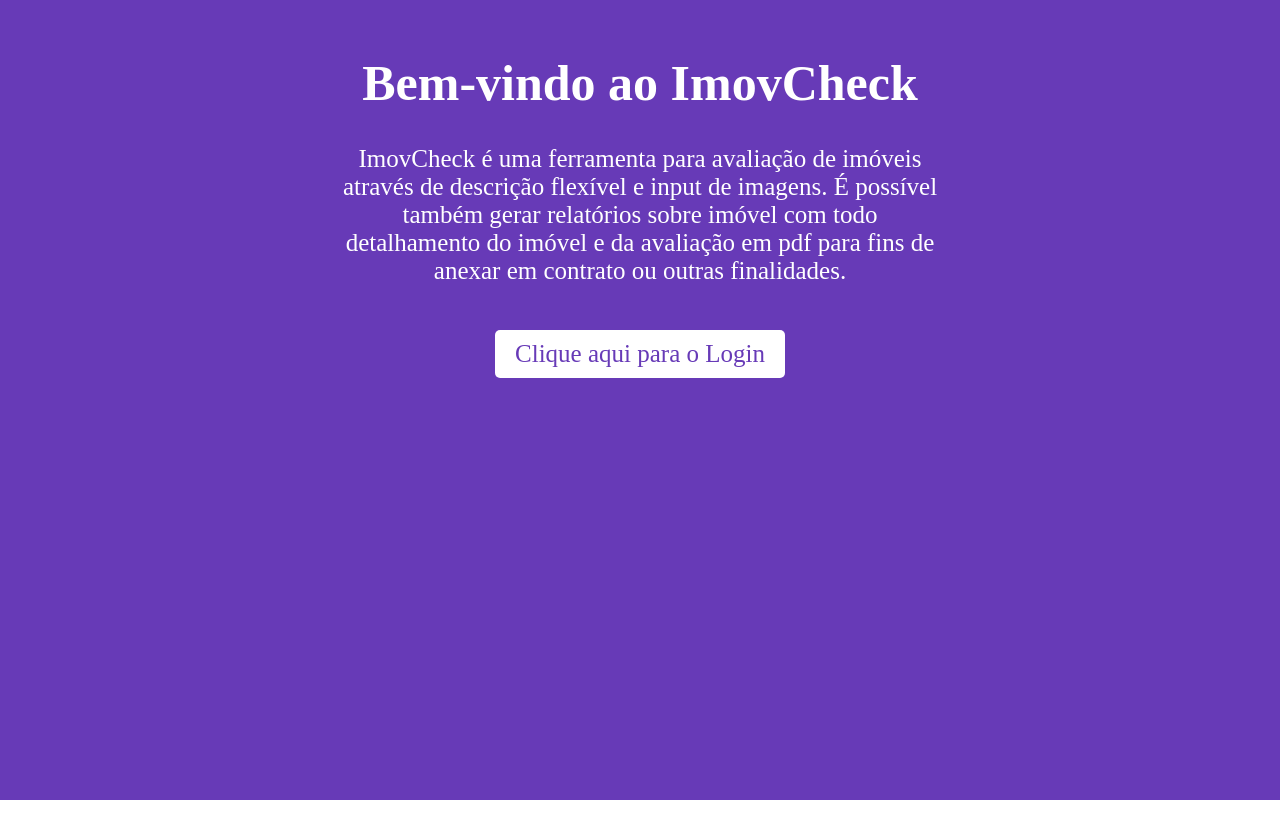
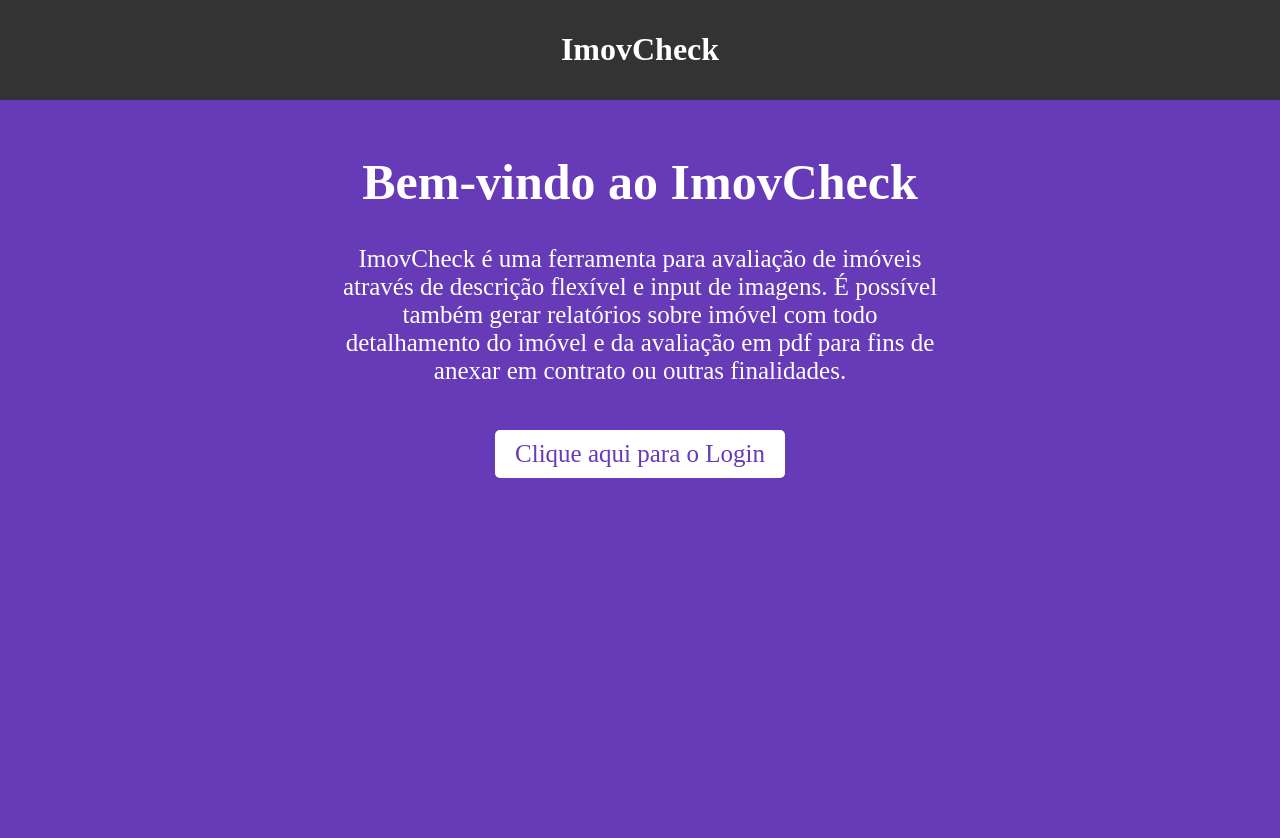
Before and after one commit to HermannTec/ImobCheck, a React (Create React App) app in the folder imob-check-web-app/: page / in a window 1280 px wide. Shown: the top 838 px of the page. Before the commit the page ends 800 px from the top, so only its background shows below. Built offline with nearby package versions, Linux system fonts and the light colour scheme.

Commit message:
include header in home

```diff
--- a/imob-check-web-app/src/components/home.js
+++ b/imob-check-web-app/src/components/home.js
@@ -1,12 +1,16 @@
 import React from 'react';
 import { Link } from 'react-router-dom';
+import Header from './header'; // Importe o componente Header
 import '../styles/home.css'; // Importe o arquivo de estilo home.css
 
 const Home = () => {
   return (
+    <div>
+
+      <Header />
+
     <div className="home-container">
-
-
+      {/* Inclua o componente Header aqui */}
       <div className="content">
         <h1>Bem-vindo ao ImovCheck</h1>
         <p>
@@ -15,7 +19,7 @@ const Home = () => {
         <Link to="/login" className="login-button">Clique aqui para o Login</Link>
       </div>
     </div>
+    </div>
   );
 };
-
 export default Home;
```
